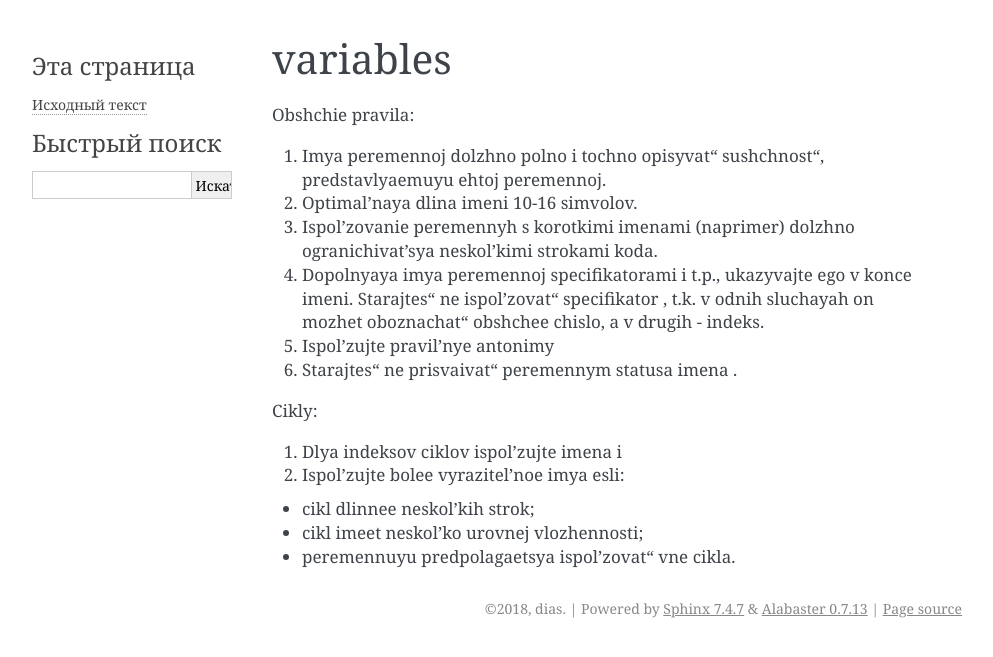
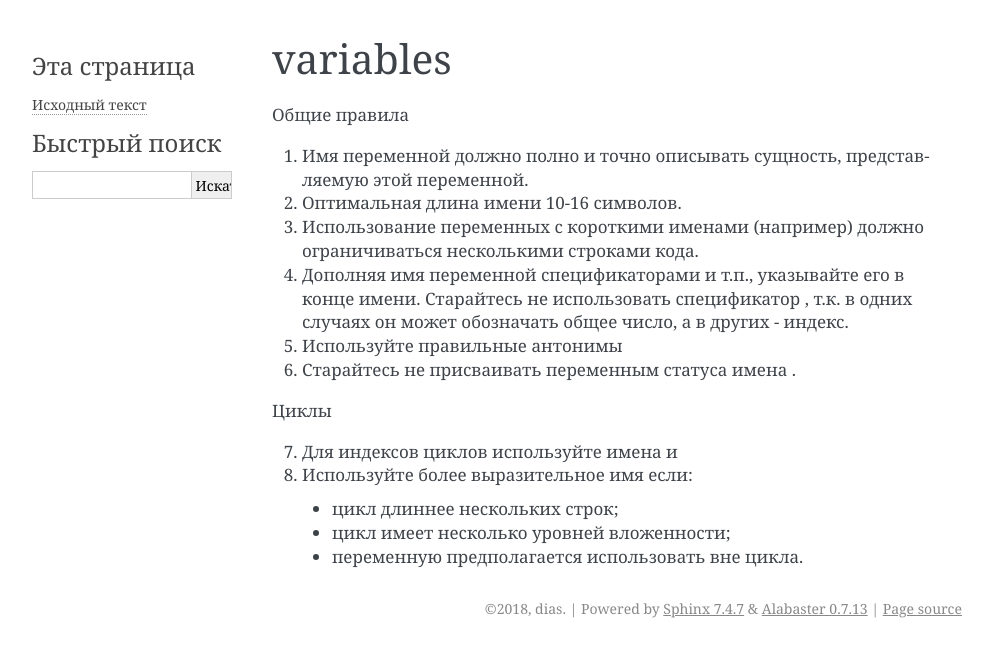
Before and after one commit to neurohotep/styleguide, a Sphinx documentation site: the page built from docs/variables.rst, in a window 1280 px wide. Shown: the top 657 px of the page, without its empty margins (148-1141 px from the left). Built offline with Sphinx 7.4.7, drawn with Linux system fonts in a browser that asks for light colours.

Commit message:
Update variables.rst

```diff
--- a/docs/variables.rst
+++ b/docs/variables.rst
@@ -2,26 +2,29 @@
 variables
 #########
 
-Obshchie pravila:
+Общие правила
 
-#. Imya peremennoj dolzhno polno i tochno opisyvat' sushchnost', predstavlyaemuyu ehtoj peremennoj.
+1. Имя переменной должно полно и точно описывать сущность,
+   представляемую этой переменной.
+2. Оптимальная длина имени 10-16 символов.
+3. Использование переменных с короткими именами (например) должно
+   ограничиваться несколькими строками кода.
+4. Дополняя имя переменной спецификаторами
+   и т.п., указывайте его в конце имени. Старайтесь не использовать
+   спецификатор , т.к. в одних случаях он может обозначать общее
+   число, а в других - индекс.
+5. Используйте правильные антонимы
 
-#. Optimal'naya dlina imeni 10-16 simvolov.
+6. Старайтесь не присваивать переменным статуса имена .
 
-#. Ispol'zovanie peremennyh s korotkimi imenami (naprimer) dolzhno ogranichivat'sya neskol'kimi strokami koda.
+Циклы
 
-#. Dopolnyaya imya peremennoj specifikatorami i t.p., ukazyvajte ego v konce imeni. Starajtes' ne ispol'zovat' specifikator , t.k. v odnih sluchayah on mozhet oboznachat' obshchee chislo, a v drugih - indeks.
+7. Для индексов циклов используйте имена и
 
-#. Ispol'zujte pravil'nye antonimy
+8. Используйте более выразительное имя если:
 
-#. Starajtes' ne prisvaivat' peremennym statusa imena .
+..
 
-Cikly:
-
-#. Dlya indeksov ciklov ispol'zujte imena i
-
-#. Ispol'zujte bolee vyrazitel'noe imya esli:
-
-- cikl dlinnee neskol'kih strok;
-- cikl imeet neskol'ko urovnej vlozhennosti;
-- peremennuyu predpolagaetsya ispol'zovat' vne cikla.
+   -  цикл длиннее нескольких строк;
+   -  цикл имеет несколько уровней вложенности;
+   -  переменную предполагается использовать вне цикла.
```
